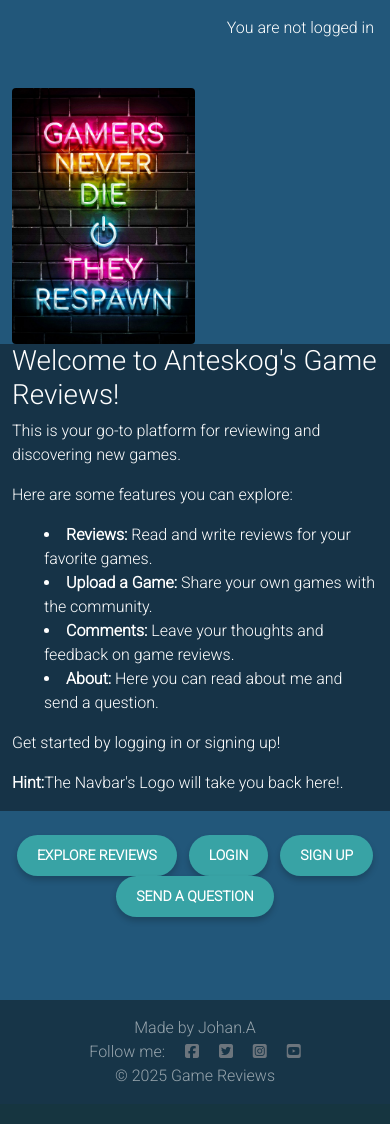
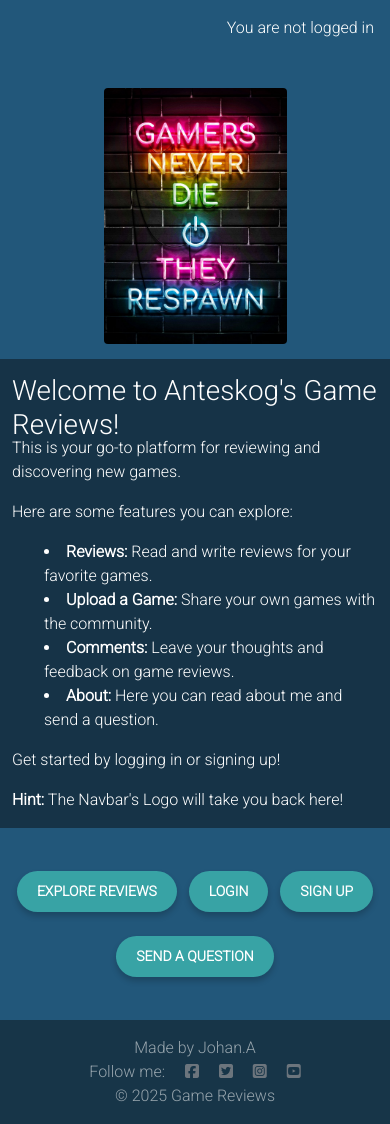
Before and after one commit to Johan-4P/anteskogs_game_reviews, a Django app: page / in a window 390 px wide. Shown: the part 56-1180 px from the top of the page. Before the commit the page ends 1138 px from the top, so only its background shows below. Run offline with Django 5.2, Linux system fonts and the light colour scheme; some libraries are stand-ins or nearby versions.

Commit message:
Adjust footer margin and refine home page styles for improved layout

```diff
--- a/reviews/templates/reviews/home.html
+++ b/reviews/templates/reviews/home.html
@@ -21,7 +21,7 @@
                     <li><strong>About:</strong> Here you can read about me and send a question.</li>
                 </ul>
                 <p>Get started by logging in or signing up!</p>
-                <p><strong>Hint:</strong>The Navbar's Logo will take you back here!.</p>
+                <p><strong>Hint:</strong> The Navbar's Logo will take you back here!</p>
 
             </div>
         </div>
--- a/static/css/style.css
+++ b/static/css/style.css
@@ -410,7 +410,7 @@ label[for*="id_"]:required::after {
         height: 15vh;
     }
     .footer {
-      margin-top: 50% !important;
+      margin-top: 55% !important;
     }
     .btn-modern {
       font-size: 14px;
@@ -423,6 +423,16 @@ label[for*="id_"]:required::after {
     }
     .note-frame {
       width: 100% !important;
+    }
+    .btn-modern {
+      margin: inherit;
+    }
+    .text-box-home, h1 {
+      margin-top: 15px;
+      margin-bottom: -5px;
+    }
+    .home-img {
+      margin-left: 25%;
     }
 
 }
```
Also changed, not shown: 1 other file.
